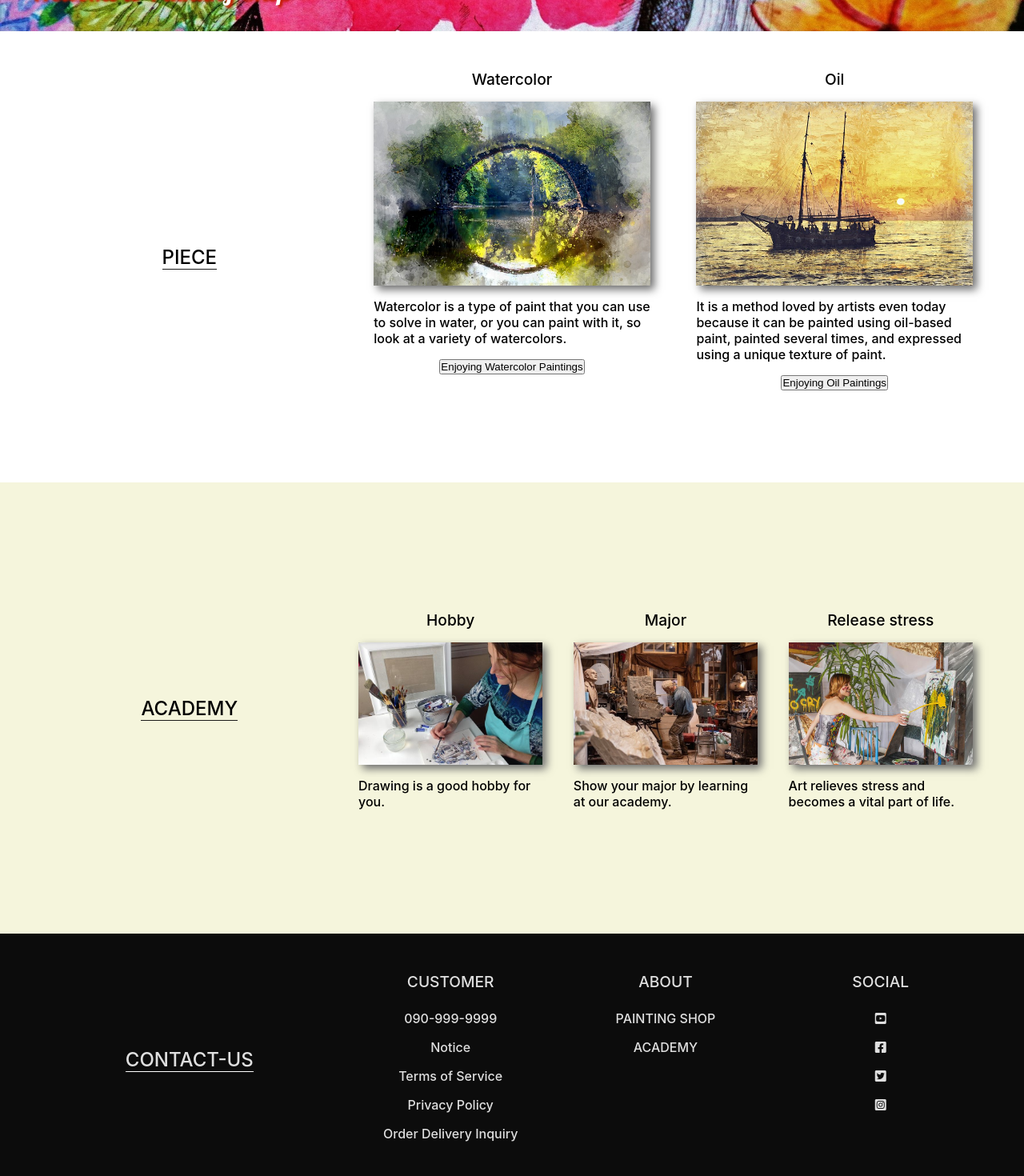
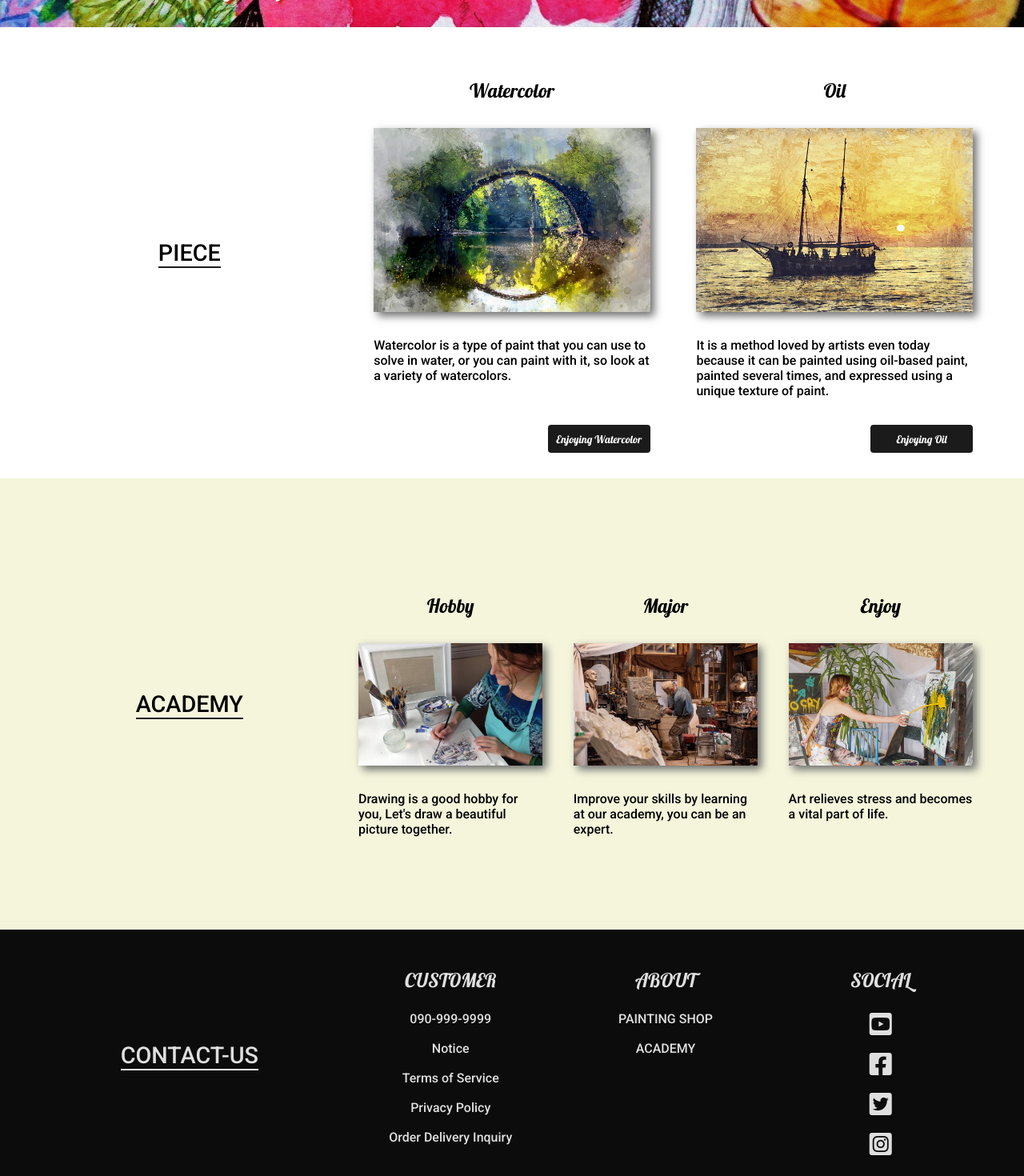
Before and after one commit to yeonghoonPark/react-paintingshop, a React (Create React App) app: page / in a window 1280 px wide. Shown: the part 440-1910 px from the top of the page at 80% size. Built offline with nearby package versions, Linux system fonts and the light colour scheme.

Commit message:
index edit

```diff
--- a/src/App.css
+++ b/src/App.css
@@ -1,32 +1,56 @@
-@import url('https://fonts.googleapis.com/css2?family=Noto+Sans+KR:wght@100;300;400;500;700;900&family=Roboto:ital,wght@0,100;0,300;0,400;0,500;0,700;0,900;1,100;1,300;1,400;1,500;1,700;1,900&display=swap');
+@charset "utf-8";
+@import url('https://fonts.googleapis.com/css2?family=Roboto:ital,wght@0,100;0,300;0,400;0,500;0,700;0,900;1,100;1,300;1,400;1,500;1,700;1,900&display=swap');
 @import url('https://fonts.googleapis.com/css2?family=Lobster&display=swap');
 
-:root{
-  /* font */
-  font-family: 'Roboto', 'Noto Sans KR', sans-serif;
+* {
+  box-sizing: border-box;
+  margin: 0;
+  padding: 0;
+  font-family: 'Roboto', 'sans-serif';
   font-weight: 500;
+}
 
+a {
+  text-decoration: none;
+  color: inherit;
+}
+
+img {
+  width: 100%;
+  vertical-align: top;
+}
+
+ul,
+ol,
+li {
+  list-style: none;
+}
+
+:root {
   /* color */
-  --color-white: #ffffff;
+  --color-red: #d50000;
+  --color-orange: #c41c00;
+  --color-yellow: #fffd61;
+  --color-deep-blue: #0069c0;
+  --color-blue: #2196f3;
+  --color-light-blue: #6ec6ff;
+  --color-purple: #3f51b5;
+  --color-dark-black: #0c0c0c;
   --color-black: #1b1b1b;
-  --color-dark-black: #0c0c0c;
   --color-gray: #6d6d6d;
   --color-light-grey: #dfdfdf;
   --color-beige: #f5f5dc;
-  --color-yellow: #fffd61;
-  --color-orange: #c41c00;
-
+  --color-white: #ffffff;
 
   /* size */
   --container-padding: 2rem 1.5rem;
-}
 
-span{
-  font-weight: 500;
+  /* animation */
+  --animation-duration: 0.3s;
 }
 
 /* HEADER */
-.header{
+.header {
   position: fixed;
   top: 0;
   left: 0;
@@ -35,7 +59,7 @@ span{
   background: var(--color-white);
 }
 
-.header .container{
+.header .container {
   max-width: 1200px;
   margin: 0 auto;
   display: flex;
@@ -43,44 +67,61 @@ span{
   padding: var(--container-padding);
 }
 
-.header .main-title{
+.header .main-title {
   font-size: 2.5rem;
   border-bottom: 2px solid var(--color-black);
+  transition: var(--animation-duration);
 }
 
-.header .nav{
+.header .main-title:hover {
+  color: var(--color-orange);
+  border-bottom: 2px solid var(--color-orange);
+}
+
+.header .nav {
   width: 18rem;
   display: flex;
   justify-content: space-between;
   align-self: flex-end;
 }
 
-.header .nav span:hover{
-  text-decoration: underline;
+.header .nav span {
+  font-size: 1.2rem;
+  border-bottom: 2px solid transparent;
+  transition: var(--animation-duration);
+}
+
+.header .nav span:hover {
+  color: var(--color-orange);
+  border-bottom: 2px solid var(--color-orange);
 }
 
 /* SLIDER */
-.slider .container{
+.slider .container {
   position: relative;
-  margin-top: 7.438em;
+  margin-top: 7.125em;
 }
-.slider .title{
+
+.slider .title {
   position: absolute;
   text-indent: -9999px;
 }
-.slider .slide{
+
+.slider .slide {
   opacity: 0;
   transition: 2s;
 }
-.slider .slide.active{
+
+.slider .slide.active {
   opacity: 1;
 }
+
 .slider .slide1,
-.slider .slide2{
+.slider .slide2 {
   position: absolute;
 }
 
-.slider .slide .sub-title{
+.slider .slide .sub-title {
   position: absolute;
   z-index: 50;
   font-family: 'Lobster', 'sans-serif';
@@ -102,7 +143,7 @@ span{
   text-shadow: 3px 3px 3px var(--color-dark-black);
 }
 
-.slider .slide3 .sub-title{
+.slider .slide3 .sub-title {
   left: 2rem;
   bottom: 2rem;
   color: var(--color-white);
@@ -111,10 +152,11 @@ span{
 
 
 /* PIECE */
-.piece{
-  /* background: linear-gradient(180deg,#fff 70%, #6d6d6d, #1b1b1b); */
+.piece {
+  background: var(--color-white);
 }
-.piece .container{
+
+.piece .container {
   max-width: 1200px;
   margin: 0 auto;
   padding: var(--container-padding);
@@ -123,76 +165,78 @@ span{
   align-items: center;
 }
 
-.piece .title{
+.piece .title {
   width: 30%;
   text-align: center;
 }
 
-.piece .title span{
+.piece .title span {
   width: 2.5em;
   margin: 0 auto;
-  font-size: 1.5rem;
-  border-bottom: 1px solid var(--color-black);
+  font-size: 1.8rem;
+  border-bottom: 2px solid var(--color-black);
 }
 
-.piece .watercolor{
-  width: 30%;
-  height: 31.25rem;
-  display: flex;
-  flex-flow: column nowrap;
-  align-items: center;
-}
-
-.piece .watercolor .sub-title{
-  padding: 1rem;
-  font-size: 1.2rem;
-}
-
-.piece .watercolor .img-box img{
-  box-shadow: 5px 5px 10px var(--color-gray);
-  transition: 0.3s;
-}
-
-.piece .watercolor .img-box img:hover{
-  transform: scale(1.1);
-}
-
-.piece .watercolor .text{
-  padding: 1rem 0;
-  text-align: left;
-}
-
+.piece .watercolor,
 .piece .oil {
   width: 30%;
   height: 31.25rem;
   display: flex;
   flex-flow: column nowrap;
   align-items: center;
-
+  position: relative;
 }
 
+.piece .watercolor .sub-title,
 .piece .oil .sub-title {
-  padding: 1rem;
-  font-size: 1.2rem;
+  padding: 2rem;
+  font-family: 'Lobster', 'sans-serif';
+  font-size: 1.5rem;
 }
 
+.piece .watercolor .img-box img,
 .piece .oil .img-box img {
   box-shadow: 5px 5px 10px var(--color-gray);
   transition: 0.3s;
 }
 
+.piece .watercolor .img-box img:hover,
 .piece .oil .img-box img:hover {
   transform: scale(1.1);
 }
 
+.piece .watercolor .text,
 .piece .oil .text {
-  padding: 1rem 0;
+  height: 9.375rem;
+  padding: 2rem 0;
   text-align: left;
+}
+
+.piece .btn {
+  width: 8rem;
+  height: 2.188rem;
+  padding: 0.5rem 0;
+  align-self: flex-end;
+  position: absolute;
+  right: 0;
+  bottom: 0;
+  border-radius: 4px;
+  border: none;
+  background: var(--color-black);
+  color: #ffffff;
+  transition: 0.3s;
+}
+
+.piece .btn span {
+  font-family: 'Lobster', 'sans-serif';
+}
+
+.piece .btn:hover {
+  background: var(--color-orange);
 }
 
 /* ACADEMY */
 .academy {
-  /* background: linear-gradient(180deg,#fff 70%, #6d6d6d, #1b1b1b); */
   background: var(--color-beige);
 }
 
@@ -213,101 +257,56 @@ span{
 .academy .title span {
   width: 2.5em;
   margin: 0 auto;
-  font-size: 1.5rem;
-  border-bottom: 1px solid var(--color-black);
+  font-size: 1.8rem;
+  border-bottom: 2px solid var(--color-black);
 }
 
-.academy .hobby {
+.academy .hobby,
+.academy .major,
+.academy .enjoy {
   width: 20%;
   height: 31.25rem;
-  padding-top: 7rem;
+  padding-top: 5rem;
   display: flex;
   flex-flow: column nowrap;
   align-items: center;
 }
 
-.academy .hobby .sub-title {
-  padding: 1rem;
-  font-size: 1.2rem;
+.academy .hobby .sub-title,
+.academy .major .sub-title,
+.academy .enjoy .sub-title {
+  padding: 2rem;
+  font-family: 'Lobster', 'sans-serif';
+  font-size: 1.5rem;
 }
 
-.academy .hobby .img-box img {
+.academy .hobby .img-box img,
+.academy .major .img-box img,
+.academy .enjoy .img-box img {
   box-shadow: 5px 5px 10px var(--color-gray);
-  transition: 0.3s;
+  transition: var(--animation-duration);
 }
 
-.academy .hobby .img-box img:hover {
+.academy .hobby .img-box img:hover,
+.academy .major .img-box img:hover,
+.academy .enjoy .img-box img:hover {
   transform: scale(1.1);
 }
 
-.academy .hobby .text {
-  padding: 1rem 0;
-  text-align: left;
-}
-
-.academy .major {
-  width: 20%;
-  height: 31.25rem;
-  padding-top: 7rem;
-  display: flex;
-  flex-flow: column nowrap;
-  align-items: center;
-}
-
-.academy .major .sub-title {
-  padding: 1rem;
-  font-size: 1.2rem;
-}
-
-.academy .major .img-box img {
-  box-shadow: 5px 5px 10px var(--color-gray);
-  transition: 0.3s;
-}
-
-.academy .major .img-box img:hover {
-  transform: scale(1.1);
-}
-
-.academy .major .text {
-  padding: 1rem 0;
-  text-align: left;
-}
-
-.academy .release-stress {
-  width: 20%;
-  height: 31.25rem;
-  padding-top: 7rem;
-  display: flex;
-  flex-flow: column nowrap;
-  align-items: center;
-}
-
-.academy .release-stress .sub-title {
-  padding: 1rem;
-  font-size: 1.2rem;
-}
-
-.academy .release-stress .img-box img {
-  box-shadow: 5px 5px 10px var(--color-gray);
-  transition: 0.3s;
-}
-
-.academy .release-stress .img-box img:hover {
-  transform: scale(1.1);
-}
-
-.academy .release-stress .text {
-  padding: 1rem 0;
+.academy .hobby .text,
+.academy .major .text,
+.academy .enjoy .text {
+  padding: 2rem 0;
   text-align: left;
 }
 
 /* CONTACT-US */
 .contact-us {
   background: var(--color-dark-black);
-  border-bottom: 1px solid var(--color-orange);
+  border-bottom: 2px solid var(--color-orange);
 }
 
-.contact-us .container{
+.contact-us .container {
   max-width: 1200px;
   margin: 0 auto;
   padding: var(--container-padding);
@@ -325,54 +324,12 @@ span{
 .contact-us .title span {
   width: 2.5em;
   margin: 0 auto;
-  font-size: 1.5rem;
-  border-bottom: 1px solid var(--color-white);
+  font-size: 1.8rem;
+  border-bottom: 2px solid var(--color-white);
 }
 
-.contact-us .customer{
-  width: 20%;
-  height: 15.625rem;
-  display: flex;
-  flex-flow: column nowrap;
-  align-items: center;
-  text-align: center;
-}
-
-.contact-us .customer .sub-title{
-  padding: 1rem;
-  font-size: 1.2rem;
-}
-
-.contact-us .customer li{
-  padding: 0.5rem;
-}
-
-.contact-us .customer li:hover {
-  text-decoration: underline;
-}
-
-.contact-us .about {
-  width: 20%;
-  height: 15.625rem;
-  display: flex;
-  flex-flow: column nowrap;
-  align-items: center;
-  text-align: center;
-}
-
-.contact-us .about .sub-title {
-  padding: 1rem;
-  font-size: 1.2rem;
-}
-
-.contact-us .about li {
-  padding: 0.5rem;
-}
-
-.contact-us .about li:hover {
-  text-decoration: underline;
-}
-
+.contact-us .customer,
+.contact-us .about,
 .contact-us .social {
   width: 20%;
   height: 15.625rem;
@@ -382,30 +339,61 @@ span{
   text-align: center;
 }
 
+.contact-us .customer .sub-title,
+.contact-us .about .sub-title,
 .contact-us .social .sub-title {
   padding: 1rem;
-  font-size: 1.2rem;
+  font-family: 'Lobster', 'sans-serif';
+  font-size: 1.5rem;
 }
 
+.contact-us .customer li,
+.contact-us .about li,
 .contact-us .social li {
   padding: 0.5rem;
+  border-bottom: 2px solid transparent;
+  transition: var(--animation-duration);
 }
 
-.contact-us .social li:hover {
-  text-decoration: underline;
+.contact-us .customer li:hover,
+.contact-us .about li:hover {
+  color: var(--color-orange);
+  border-bottom: 2px solid var(--color-orange);
+}
+
+.contact-us .social i {
+  font-size: 2rem;
+}
+
+.contact-us .social li:nth-child(1):hover {
+  color: var(--color-red);
+}
+
+.contact-us .social li:nth-child(2):hover {
+  color: var(--color-purple);
+}
+
+.contact-us .social li:nth-child(3):hover {
+  color: var(--color-light-blue);
+}
+
+.contact-us .social li:nth-child(4):hover {
+  color: var(--color-yellow);
 }
 
 /* FOOTER */
-.footer{
+.footer {
   background-color: var(--color-dark-black);
 }
-.footer .container{
+
+.footer .container {
   max-width: 1200px;
   margin: 0 auto;
   padding: var(--container-padding);
   text-align: center;
 }
-.address{
+
+.address {
   font-weight: 300;
   font-size: 0.8rem;
   font-style: normal;
@@ -419,14 +407,8 @@ span{
 
 
 
-@media screen and (max-width:1024px) {
+@media screen and (max-width:1024px) {}
 
-}
+@media screen and (max-width:768px) {}
 
-@media screen and (max-width:768px) {
-
-}
-
-@media screen and (max-width:480px) {
-
-}
+@media screen and (max-width:480px) {}
--- a/src/App.js
+++ b/src/App.js
@@ -1,5 +1,4 @@
 import './App.css';
-import './reset.css';
 import slide01 from './images/slide01.jpg';
 import slide02 from './images/slide02.jpg';
 import slide03 from './images/slide03.jpg';
@@ -7,7 +6,7 @@ import bannerWaterColor from './images/banner_watercolor.jpg';
 import bannerOil from './images/banner_oil.jpg';
 import hobby from './images/academy_hobby.jpg';
 import major from './images/academy_major.jpg';
-import releaseStress from './images/academy_release_stress.jpg';
+import enjoy from './images/academy_enjoy.jpg';
 import { BrowserRouter, Routes, Route, Link } from 'react-router-dom';
 
 function App() {
@@ -78,7 +77,7 @@ function App() {
                 <p className="text">
                   Watercolor is a type of paint that you can use to solve in water, or you can paint with it, so look at a variety of watercolors.
                 </p>
-                <button className="btn btn-watercolor"><Link to="/">Enjoying Watercolor Paintings</Link></button>
+                <button className="btn btn-watercolor"><Link to="/"><span>Enjoying Watercolor</span></Link></button>
               </article>
               <article className="oil">
                 <h3 className="sub-title">Oil</h3>
@@ -88,7 +87,7 @@ function App() {
                 <p className="text">
                   It is a method loved by artists even today because it can be painted using oil-based paint, painted several times, and expressed using a unique texture of paint.
                 </p>
-                <button className="btn btn-oil"><Link to="/">Enjoying Oil Paintings</Link></button>
+                <button className="btn btn-oil"><Link to="/"><span>Enjoying Oil</span></Link></button>
               </article>
             </div>
           </section>
@@ -103,7 +102,7 @@ function App() {
                   <img src={hobby} alt="hobby" />
                 </div>
                 <p className="text">
-                  Drawing is a good hobby for you.
+                  Drawing is a good hobby for you, Let's draw a beautiful picture together.
                 </p>
               </article>
               <article className="major">
@@ -112,13 +111,13 @@ function App() {
                   <img src={major} alt="major" />
                 </div>
                 <p className="text">
-                  Show your major by learning at our academy.
+                  Improve your skills by learning at our academy, you can be an expert.
                 </p>
               </article>
-              <article className="release-stress">
-                <h3 className="sub-title">Release stress</h3>
+              <article className="enjoy">
+                <h3 className="sub-title">Enjoy</h3>
                 <div className="img-box">
-                  <img src={releaseStress} alt="release-stress" />
+                  <img src={enjoy} alt="enjoy" />
                 </div>
                 <p className="text">
                   Art relieves stress and becomes a vital part of life.
--- a/src/reset.css
+++ /dev/null
@@ -1,31 +0,0 @@
-* {
-    box-sizing: border-box;
-    margin: 0;
-    padding: 0;
-}
-
-a {
-    text-decoration: none;
-    color: inherit;
-}
-
-img {
-    width: 100%;
-    vertical-align: top;
-}
-
-ul,
-ol,
-li {
-    list-style: none;
-}
-
-h1,
-h2,
-h3,
-h4,
-h5,
-h6 {
-    font-weight: 500;
-    font-size: 16px;
-}
```
Also changed, not shown: src/images/academy_enjoy.jpg (renamed from src/images/academy_release_stress.jpg).
